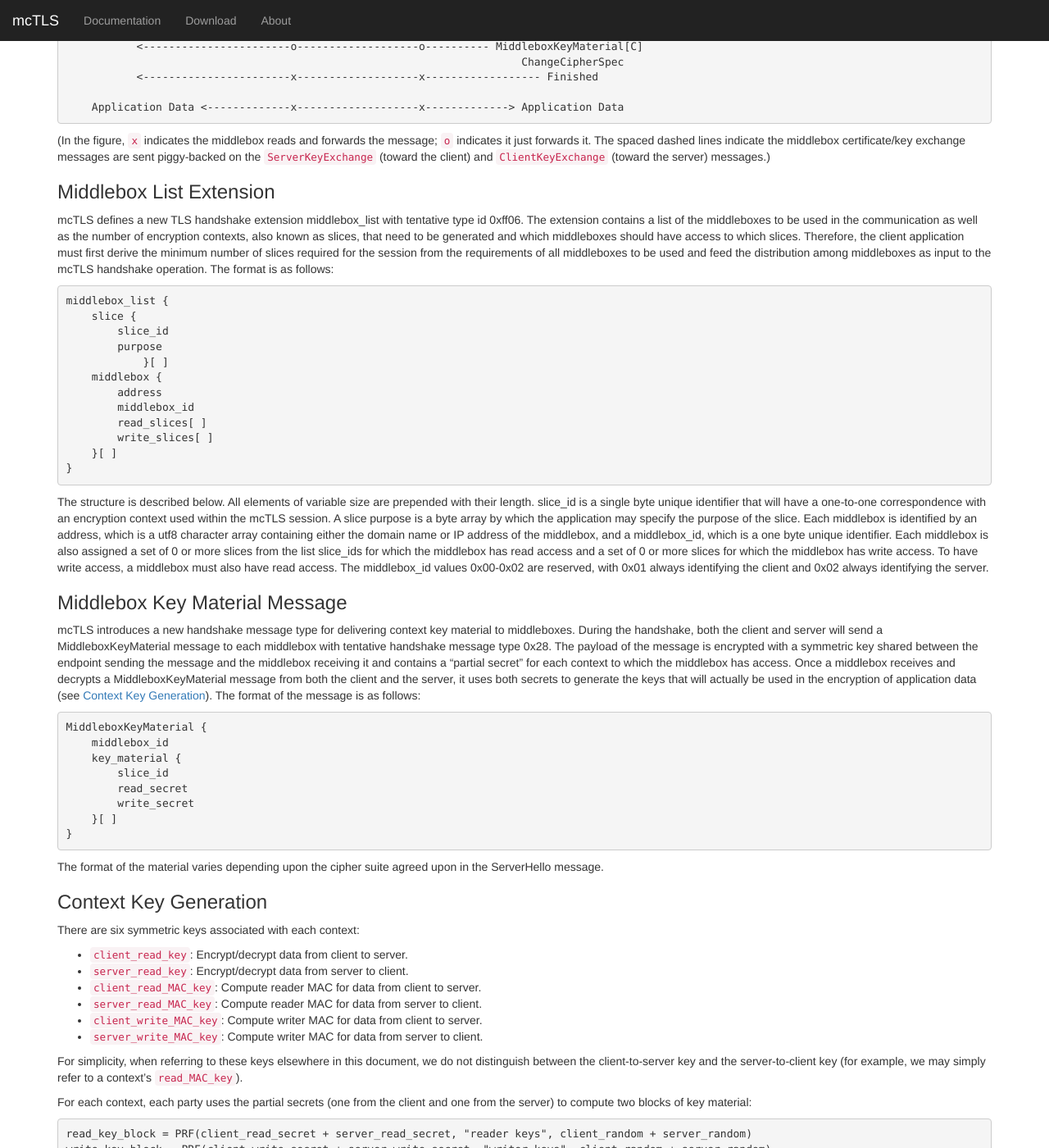
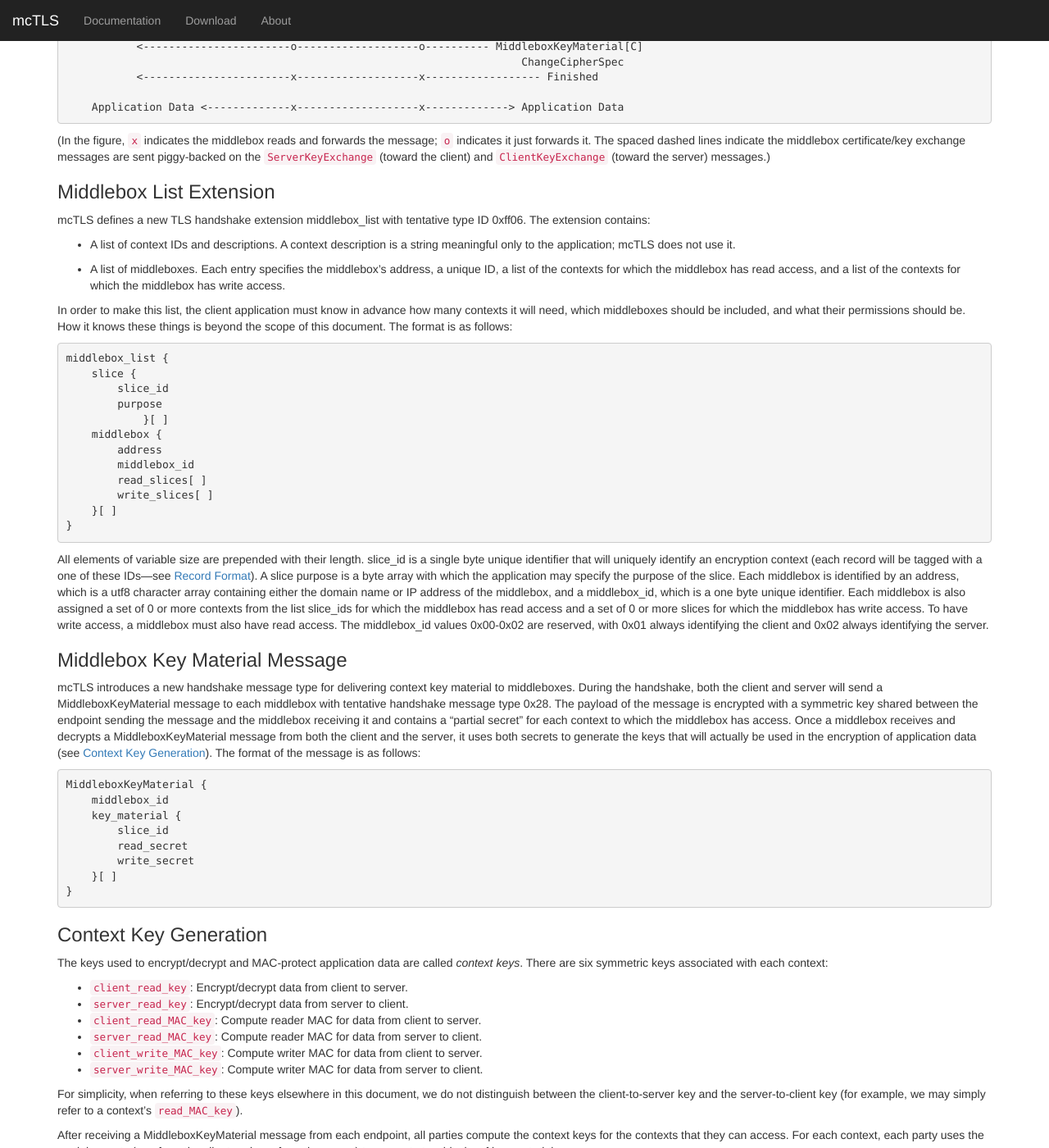
Before and after one commit to dtnaylor/mctls-www, a Jekyll site: the page built from www/documentation.md, in a window 1280 px wide and 1400 px high, scrolled down 2063 px. Shown: the whole window at 82% size. Built offline with Jekyll 4.4.1, drawn with Linux system fonts in a browser that asks for light colours; nearby versions of some CDN libraries; some of the changed text lies outside the part shown.

Commit message:
More documentation updates

```diff
--- a/www/documentation.md
+++ b/www/documentation.md
@@ -9,7 +9,7 @@ title: mcTLS Specification
 The mcTLS protocol is designed to enable secure communication between a client, server,
 and 1 or more middleboxes in series between the client and server. The protocol is built
 as an extension to the TLSv1.2 protocol. This document extends and modifieds the TLSv1.2
-specification in RFC 5246 (https://tools.ietf.org/html/rfc5246). Where details are omitted
+specification in [RFC 5246](https://tools.ietf.org/html/rfc5246). Where details are omitted
 here, the reader should assume that no changes are made from the TLSv1.2 specification.
 
 #### Contents
@@ -157,14 +157,20 @@ server) messages.)
 
 ### Middlebox List Extension
 
-mcTLS defines a new TLS handshake extension middlebox_list with tentative type id
-0xff06. The extension contains a list of the middleboxes to be used in the
-communication as well as the number of encryption contexts, also known as
-slices, that need to be generated and which middleboxes should have access to which
-slices. Therefore, the client application must first derive the minimum number
-of slices required for the session from the requirements of all middleboxes to be
-used and feed the distribution among middleboxes as input to the mcTLS handshake
-operation. The format is as follows:
+mcTLS defines a new TLS handshake extension middlebox_list with tentative type ID
+0xff06. The extension contains:
+
+*	A list of context IDs and descriptions. A context description is a string
+	meaningful only to the application; mcTLS does not use it.
+
+*	A list of middleboxes. Each entry specifies the middlebox's address, a
+	unique ID, a list of the contexts for which the middlebox has read access, and
+	a list of the contexts for which the middlebox has write access.
+
+In order to make this list, the client application must know in advance how
+many contexts it will need, which middleboxes should be included, and what
+their permissions should be. How it knows these things is beyond the scope of
+this document.  The format is as follows:
 
 	middlebox_list {
 	    slice {
@@ -179,18 +185,19 @@ operation. The format is as follows:
 	    }[ ]
 	}
 
-The structure is described below. All elements of variable size are prepended
-with their length.  slice_id is a single byte unique identifier that will have
-a one-to-one correspondence with an encryption context used within the mcTLS
-session. A slice purpose is a byte array by which the application may specify
-the purpose of the slice. Each middlebox is identified by an address, which is a
-utf8 character array containing either the domain name or IP address of the
-middlebox, and a middlebox_id, which is a one byte unique identifier. Each middlebox is
-also assigned a set of 0 or more slices from the list slice_ids for which the
-middlebox has read access and a set of 0 or more slices for which the middlebox has
-write access. To have write access, a middlebox must also have read access. The
-middlebox_id values 0x00-0x02 are reserved, with 0x01 always identifying the client
-and 0x02 always identifying the server.
+All elements of variable size are prepended with their length.  slice_id is a
+single byte unique identifier that will uniquely identify an encryption context
+(each record will be tagged with a one of these IDs---see [Record
+Format](#record-format)).  A slice purpose is a byte array with which the
+application may specify the purpose of the slice. Each middlebox is identified
+by an address, which is a utf8 character array containing either the domain
+name or IP address of the middlebox, and a middlebox_id, which is a one byte
+unique identifier. Each middlebox is also assigned a set of 0 or more contexts
+from the list slice_ids for which the middlebox has read access and a set of 0
+or more slices for which the middlebox has write access. To have write access,
+a middlebox must also have read access.  The middlebox_id values 0x00-0x02 are
+reserved, with 0x01 always identifying the client and 0x02 always identifying
+the server.
 
 
 ### Middlebox Key Material Message
@@ -216,13 +223,11 @@ follows:
         }[ ]
 	}
 
-The format of the material varies depending upon the cipher suite agreed upon
-in the ServerHello message.
-
 
 ### Context Key Generation
 
-There are six symmetric keys associated with each context:
+The keys used to encrypt/decrypt and MAC-protect application data are called
+*context keys*.  There are six symmetric keys associated with each context:
 
 *	`client_read_key`: Encrypt/decrypt data from client to server.
 *	`server_read_key`: Encrypt/decrypt data from server to client.
@@ -235,8 +240,10 @@ For simplicity, when referring to these keys elsewhere in this document, we do
 not distinguish between the client-to-server key and the server-to-client key
 (for example, we may simply refer to a context's `read_MAC_key`).
 
-For each context, each party uses the partial secrets (one from the client and
-one from the server) to compute two blocks of key material:
+After receiving a MiddleboxKeyMaterial message from each endpoint, all parties
+compute the context keys for the contexts that they can access.  For each
+context, each party uses the partial secrets (one from the client and one from
+the server) to compute two blocks of key material:
 
 	read_key_block = PRF(client_read_secret + server_read_secret, "reader keys", client_random + server_random)
 	write_key_block = PRF(client_write_secret + server_write_secret, "writer keys", client_random + server_random)
```
